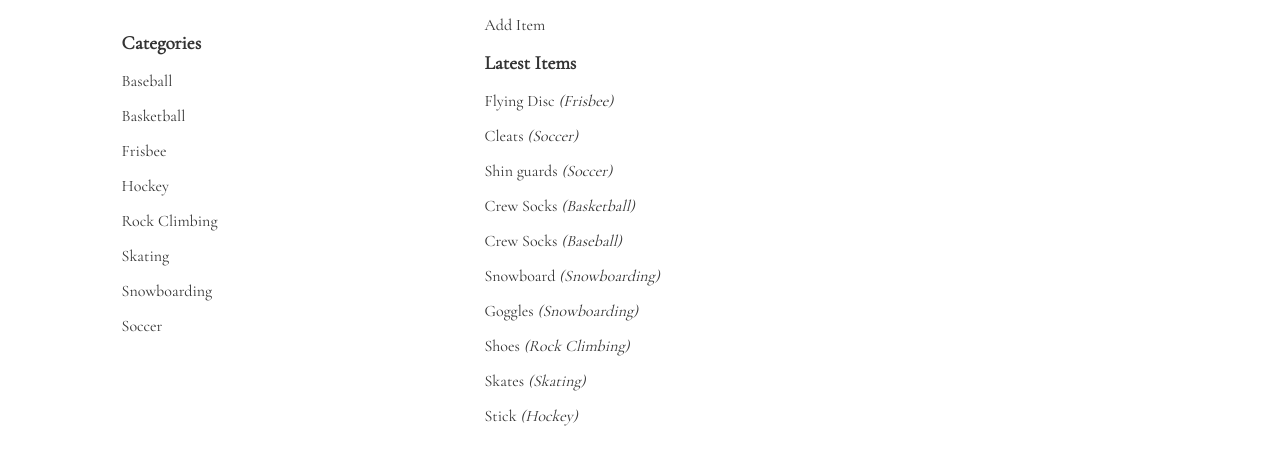
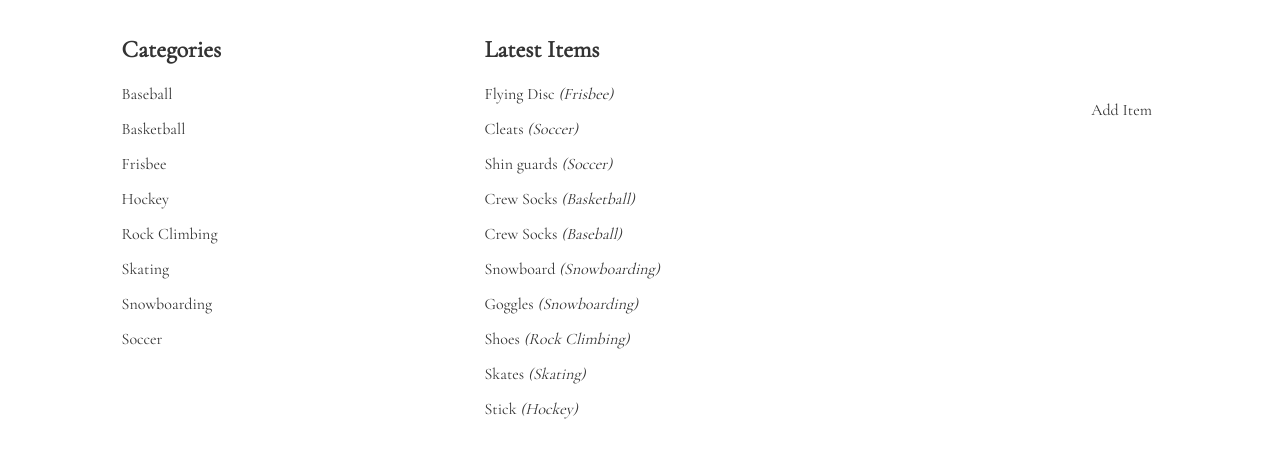
Before and after one commit to eunbigo91/project5-item-catalog, a Flask app: page / in a window 1280 px wide. Shown: the part 60-525 px from the top of the page. Run offline with Flask 2, Linux system fonts and the light colour scheme.

Commit message:
Edit: category input to select and some css

```diff
--- a/project.py
+++ b/project.py
@@ -78,6 +78,7 @@ def showCategoryItem(category_name):
 
 @app.route('/catalog/new', methods=['GET', 'POST'])
 def newItem():
+    categories = session.query(Category).order_by(asc(Category.name))
     if request.method == 'POST':
         tmp_category = request.form['category']
         new_category = session.query(Category).filter_by(name=tmp_category).one()
@@ -89,7 +90,7 @@ def newItem():
         flash(str(newItem.name) + " has been created!")
         return redirect(url_for('showItem', category_name=newItem.category.name, item_name=newItem.name))
     else:
-        return render_template('newItem.html')
+        return render_template('newItem.html', categories=categories)
 
 
 @app.route('/catalog/<string:category_name>/<string:item_name>', methods=['GET'])
@@ -101,6 +102,7 @@ def showItem(category_name, item_name):
 
 @app.route('/catalog/<string:category_name>/<string:item_name>/edit', methods=['GET', 'POST'])
 def editItem(category_name, item_name):
+    categories = session.query(Category).order_by(asc(Category.name))
     category = session.query(Category).filter_by(name=category_name).one()
     editItem = session.query(Item).filter_by(name=item_name, category_id=category.id).one()
     if request.method == 'POST':
@@ -117,7 +119,7 @@ def editItem(category_name, item_name):
         flash(str(editItem.name) + "("+str(editItem.category.name)+ ")"+ " has been edited!")
         return redirect(url_for('showItem', category_name=editItem.category.name, item_name=editItem.name))
     else:
-        return render_template('editItem.html', category=category, item=editItem)
+        return render_template('editItem.html', category=category, item=editItem, categories=categories)
 
 
 @app.route('/catalog/<string:category_name>/<string:item_name>/delete', methods=['GET', 'POST'])
--- a/static/styles.css
+++ b/static/styles.css
@@ -19,7 +19,7 @@ h1 {
 }
 
 h2 {
-    font-size: 1.2em;
+    font-size: 1.5em;
 }
 
 a {
@@ -47,14 +47,20 @@ a {
     text-align: center;
 }
 
-.category-list {
+.category_list {
     width: 35%;
     float: left;
 }
 
-.item-list {
+.item_list {
     width: 65%;
     float: right;
+}
+
+.add_item{
+    position: absolute;
+    right: 10%;
+    top : 20%;
 }
 
 .category_name, .item_name {
--- a/templates/catalog.html
+++ b/templates/catalog.html
@@ -10,15 +10,17 @@
             {% endif %}
         {% endwith %}
     </div>
-    <div class = 'category-list'>
+    <div class = 'category_list'>
         <h2>Categories</h2>
         {% for c in categories %}
         <div class='category_name'><a href="{{url_for('showCategoryItem', category_name=c.name)}}">{{c.name}}</a></div>
         {% endfor %}
     </div>
 
-    <div class='item-list'>
+    <div class='add_item'>
         <a href="{{url_for('newItem')}}">Add Item</a>
+    </div>
+    <div class='item_list'>
         <h2>Latest Items</h2>
         {% for i in items %}
         <div class = 'item_name'><a href="{{url_for('showItem', category_name=i.category.name, item_name=i.name)}}">{{i.name}} <i>({{i.category.name}})</i></a></div>
--- a/templates/item.html
+++ b/templates/item.html
@@ -10,14 +10,14 @@
             {% endif %}
         {% endwith %}
     </div>
-    <div class = 'category-list'>
+    <div class = 'category_list'>
         <h2>Categories</h2>
         {% for c in categories %}
         <div class='category_name'><a href="{{url_for('showCategoryItem', category_name=c.name)}}">{{c.name}}</a></div>
         {% endfor %}
     </div>
 
-    <div class='item-list'>
+    <div class='item_list'>
         <h2>{{category.name}} Items</h2>
         {% for i in items %}
         <div class = 'item_name'><a href="{{url_for('showItem', category_name=category.name, item_name=i.name)}}">{{i.name}}</a></div>
--- a/templates/newItem.html
+++ b/templates/newItem.html
@@ -10,7 +10,11 @@
             <input class='input_box' type='text' size='30' name='title'>
 
             <p>Category</p>
-            <input class='input_box' type='text' name='category'>
+            <select name='category'>
+                {% for c in categories%}
+                <option value="{{c.name}}"> {{c.name}} </option>
+                {% endfor %}
+            </select>
 
             <p> Description </p>
             <p><textarea class='description_area' name='description'></textarea></p>
```
Also changed, not shown: templates/editItem.html (+9 -1 lines).
